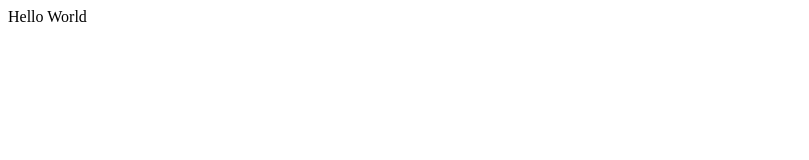
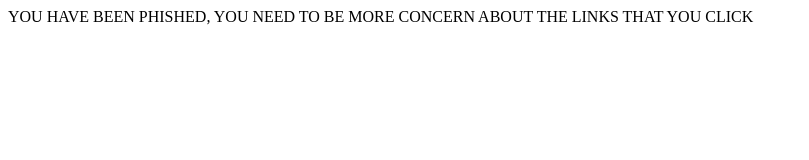
Before and after one commit to SuyogAdhikari/SuyogAdhikari.github.io, a plain HTML site: page index.html in a window 1280 px wide. Shown: the whole page, without its empty margins (0-809 px from the left). Drawn offline with Linux system fonts and the light colour scheme.

Commit message:
Update index.html

```diff
--- a/index.html
+++ b/index.html
@@ -1,3 +1,3 @@
 <html>
-  Hello World
+  YOU HAVE BEEN PHISHED, YOU NEED TO BE MORE CONCERN ABOUT THE LINKS THAT YOU CLICK
 </html>
```
